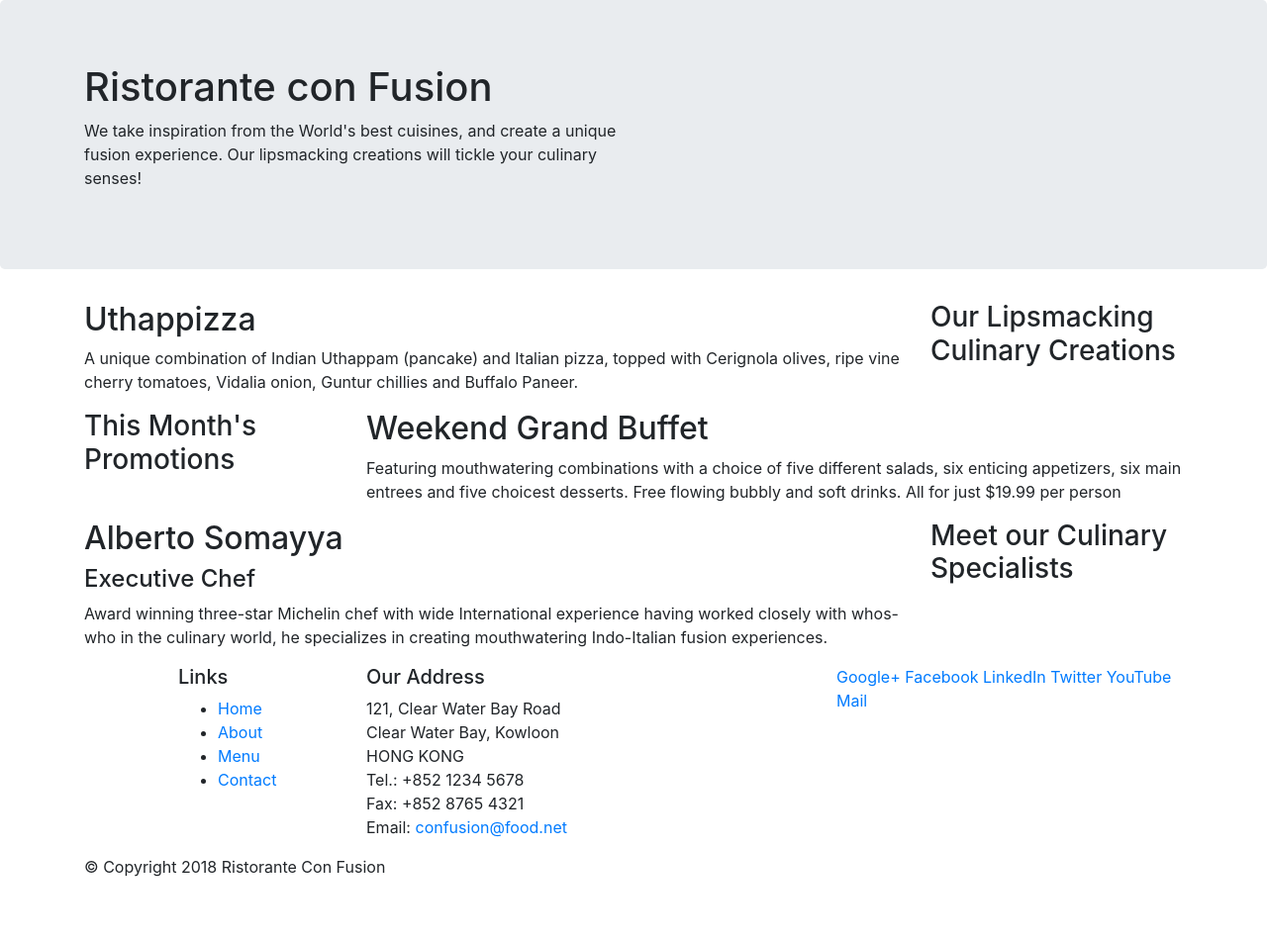
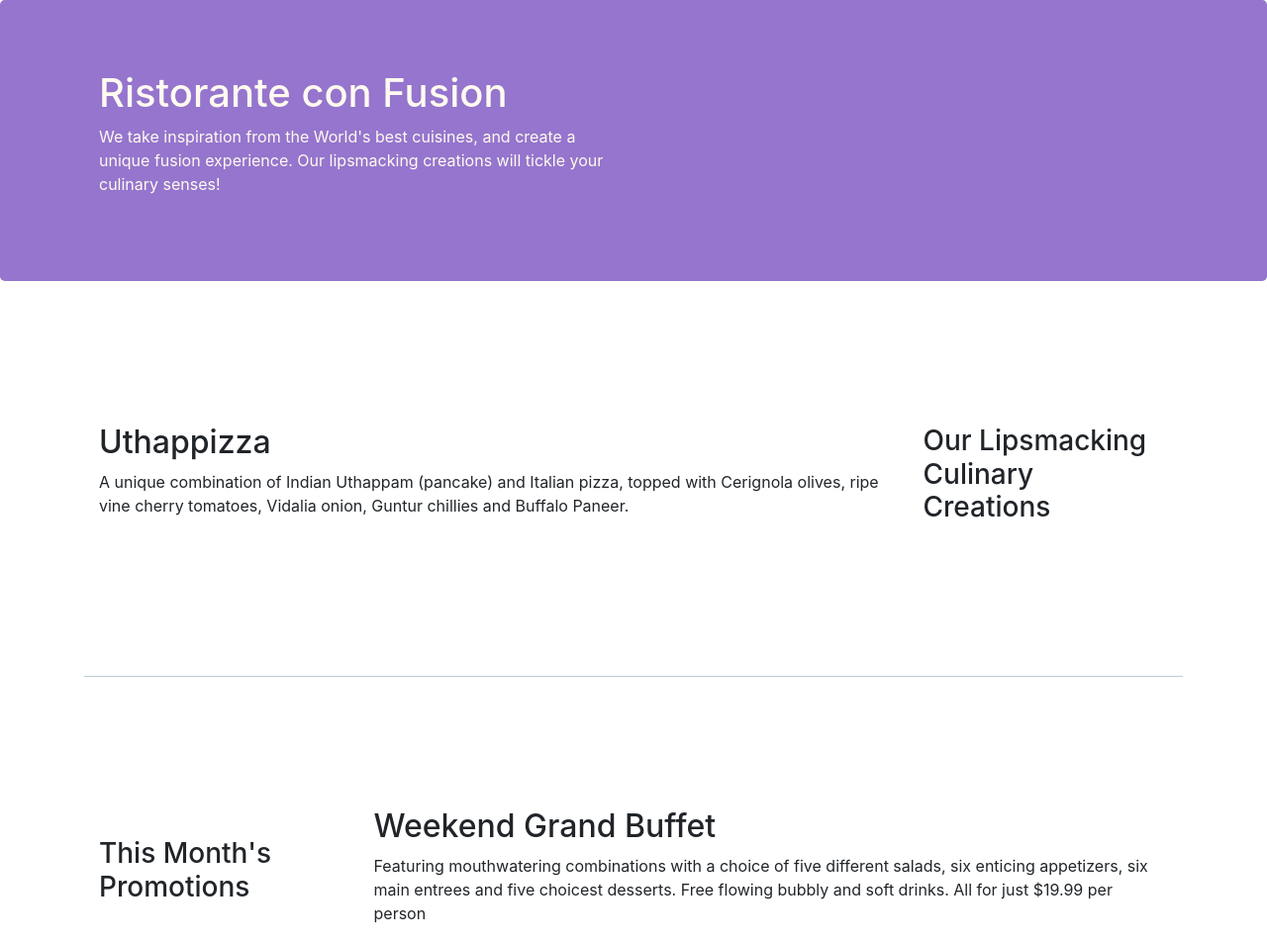
Before and after one commit to Huitziuit/conFusion, a website: page index.html in a window 1280 px wide. Shown: the top 954 px of the page at 99% size. Before the commit the page ends 904 px from the top, so only its background shows below. Drawn offline with nearby package versions, Linux system fonts and the light colour scheme.

Commit message:
Bootstrap Grid Part Two

```diff
--- /dev/null
+++ b/css/styles.css
@@ -0,0 +1,33 @@
+.row-header{
+    padding: 0px;
+    margin: 0px auto;
+}
+
+.row-content{
+    margin: 0px auto;
+    padding: 50px 0px 50px 0px;
+    border-bottom: 1px ridge;
+    border-color: rgb(189, 205, 211);
+    min-height: 400px;
+}
+
+.footer{
+    background-color: #D1C4E9;
+    margin: 0px auto;
+    padding: 20px 0px;
+}
+
+.jumbotron{
+
+    background-color: #9575CD;
+    margin: 0px auto;
+    padding: 70px 30px;
+    color: floralwhite;
+}
+
+address{
+    font-size: 80%;
+    color: #0f0f0f;
+    margin: 0px;
+    margin-bottom: 20px;
+}
--- a/index.html
+++ b/index.html
@@ -9,7 +9,7 @@
 
         <!-- Bootstrap CSS -->
         <link rel="stylesheet" href="node_modules/bootstrap/dist/css/bootstrap.min.css">
-
+        <link href="css/styles.css" rel="stylesheet">
 
         <title>Ristorante Con Fusion</title>
     </head>
@@ -18,7 +18,7 @@
 
         <header class="jumbotron">
             <div class="container">
-                <div class="row">
+                <div class="row row-header">
                     <div class="col-12 col-sm-6">
                         <h1>Ristorante con Fusion</h1>
                         <p>We take inspiration from the World's best cuisines, and create a unique fusion experience. Our lipsmacking creations will tickle your culinary senses!</p>
@@ -30,7 +30,7 @@
         </header>
 
         <div class="container">
-            <div class="row">
+            <div class="row row-content align-items-center">
                 <div class="col-12 col-sm-4 col-md-3 order-sm-last">
                     <h3>Our Lipsmacking Culinary Creations</h3>
                 </div>
@@ -41,7 +41,7 @@
             </div>
 
 
-            <div class="row">
+            <div class="row row-content align-items-center">
                 <div class="col-12 col-sm-4 col-md-3">
                     <h3>This Month's Promotions</h3>
                 </div>
@@ -51,7 +51,7 @@
                 </div>
             </div>
 
-            <div class="row">
+            <div class="row row-content align-items-center">
                 <div class="col-12 col-sm-4 col-md-3 order-sm-last">
                     <h3>Meet our Culinary Specialists</h3>
                 </div>
@@ -63,12 +63,12 @@
             </div>
         </div>
 
-        <footer>
+        <footer class="footer">
             <div class="container">
                 <div class="row">
                     <div class="col-4 col-sm-2 offset-1">
                         <h5>Links</h5>
-                        <ul>
+                        <ul class="list-unstyled">
                             <li><a href="#">Home</a></li>
                             <li><a href="#">About</a></li>
                             <li><a href="#">Menu</a></li>
@@ -86,8 +86,8 @@
                         Email: <a href="mailto:confusion@food.net">confusion@food.net</a>
                         </address>
                     </div>
-                    <div class="col-12 col-sm-4">
-                        <div>
+                    <div class="col-12 col-sm-4 align-self-center">
+                        <div class="text-center">
                             <a href="http://google.com/+">Google+</a>
                             <a href="http://www.facebook.com/profile.php?id=">Facebook</a>
                             <a href="http://www.linkedin.com/in/">LinkedIn</a>
@@ -97,7 +97,7 @@
                         </div>
                     </div>
             </div>
-            <div class="row">
+            <div class="row justify-content-center">
                     <div class="col-auto">
                         <p>© Copyright 2018 Ristorante Con Fusion</p>
                     </div>
```
